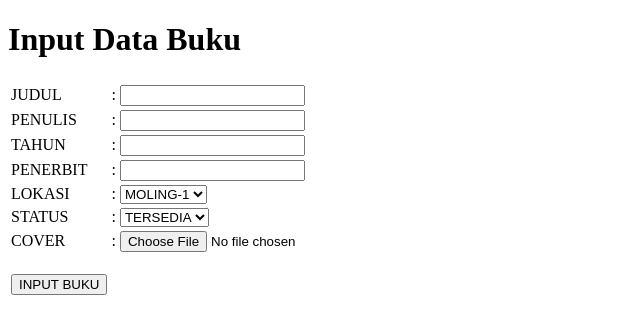
After one commit to pyxsor/sahabat_literasi, a PHP site: page /input.php in a window 1280 px wide. The commit adds this page. Shown: the top 334 px of the page, without its empty margins (0-640 px from the left). Run offline with PHP 8.4, Linux system fonts and the light colour scheme; the visitor is signed in with stand-in values (Sample User, id 1).

Commit message:
input, read & delete data buku

```diff
--- a/function.php
+++ b/function.php
@@ -50,3 +50,86 @@ function registrasi($data)
    echo mysqli_error($conn);
    return mysqli_affected_rows($conn);
 }
+
+function input($data)
+{
+   global $conn;
+   $id = htmlspecialchars($data["id"]);
+   $judul = htmlspecialchars($data["judul"]);
+   $penulis = htmlspecialchars($data["penulis"]);
+   $tahun = htmlspecialchars($data["tahun"]);
+   $penerbit = htmlspecialchars($data["penerbit"]);
+   $lokasi = htmlspecialchars($data["lokasi"]);
+   $status = htmlspecialchars($data["status"]);
+   $cover = upload();
+
+   if (!$cover) {
+      return false;
+   }
+
+   $query = "INSERT INTO buku VALUES ('$id','$judul','$penulis','$tahun','$penerbit','$lokasi','$status','$cover');";
+
+   mysqli_query($conn, $query);
+
+   return mysqli_affected_rows($conn);
+}
+
+function upload()
+{
+   $namaFile = $_FILES['cover']['name'];
+   $ukuranFile = $_FILES['cover']['size'];
+   $error = $_FILES['cover']['error'];
+   $tmpName = $_FILES['cover']['tmp_name'];
+
+   var_dump($_FILES);
+
+   if ($error === 4) {
+      echo
+         "<script>
+			alert('Pilih gambar terlebih dahulu');
+		</script>";
+      return false;
+   }
+
+   $ekstensiGambarValid = ['jpg', 'jpeg', 'png'];
+   $ekstensiGambar = explode('.', $namaFile);
+   $ekstensiGambar = strtolower(end($ekstensiGambar));
+
+   echo $namaFile . $ekstensiGambar;
+   if (!in_array($ekstensiGambar, $ekstensiGambarValid)) {
+      echo
+         "<script>
+			alert('Yang diupload harus gambar');
+		</script>";
+      return false;
+   }
+
+   if ($ukuranFile > 1000000) {
+      echo
+         "<script>
+			alert('File gambar minimal berukuran 1024kb');
+		</script>";
+      return false;
+   }
+
+   $namaFileBaru = $_POST['judul']  . "_" . uniqid() . "." . $ekstensiGambar;
+
+   $path = "images/" . $_POST['judul'];
+   if (file_exists($path)) {
+      move_uploaded_file($tmpName, 'images/' . $_POST['judul'] . "/" . $namaFileBaru);
+   } else {
+      mkdir($path, 0777, true);
+      move_uploaded_file($tmpName, 'images/' . $_POST['judul'] . "/" . $namaFileBaru);
+   }
+
+   return $namaFileBaru;
+}
+
+function delete($id)
+{
+   global $conn;
+   $query = "DELETE FROM buku WHERE id = $id`;";
+   mysqli_query($conn, $query);
+
+   return mysqli_affected_rows($conn);
+}
--- /dev/null
+++ b/input.php
@@ -0,0 +1,121 @@
+<?php
+session_start();
+require_once "function.php";
+
+if (!isset($_SESSION['login'])) {
+   header("Location: login.php");
+   exit;
+}
+
+
+$conn = mysqli_connect("localhost", "root", "", "sahabat_literasi");
+
+//cek apakah tombol submit sudah ditekan ato blm
+if (isset($_POST["submit"])) {
+
+   if (input($_POST) > 0) {
+      echo "
+				<script>
+					alert('data berhasil ditambahkan');
+					document.location.href = 'index.php';
+				</script>
+			";
+   } else {
+      echo "
+				<script>
+					alert('data gagal ditambahkan');
+					document.location.href = 'index.php';
+				</script>
+			";
+   }
+}
+?>
+
+<!DOCTYPE html>
+<html lang="en">
+
+<head>
+   <meta charset="UTF-8">
+   <meta name="viewport" content="width=device-width, initial-scale=1.0">
+   <title>Input Buku</title>
+</head>
+
+<body>
+   <h1>Input Data Buku</h1>
+   <form action="" method="post" enctype="multipart/form-data">
+      <table border=" 0px">
+         <tr>
+            <input type="hidden" name="id">
+         </tr>
+         <tr>
+            <td>
+               <label for="judul">JUDUL </label>
+            <td align="center">:</td>
+            <td><input type="text" name="judul" id="judul" required></td>
+            </td>
+         </tr>
+         <tr>
+            <td>
+               <label>PENULIS </label>
+            <td align="center">:</td>
+            <td><input type="text" name="penulis" required></td>
+            </td>
+         </tr>
+         <tr>
+            <td>
+               <label for="id">TAHUN </label>
+            <td align="center">:</td>
+            <td><input type="text" name="tahun" required></td>
+            </td>
+         </tr>
+         <tr>
+            <td>
+               <label for="id">PENERBIT </label>
+            <td align="center">:</td>
+            <td><input type="text" name="penerbit" required></td>
+            </td>
+         </tr>
+         <tr>
+            <td>
+               <label for="id">LOKASI </label>
+            <td align="center">:</td>
+            <td>
+               <select name="lokasi" id="lokasi">
+                  <option value="moling-1">MOLING-1</option>
+                  <option value="moling-2">MOLING-2</option>
+                  <option value="moling-3">MOLING-3</option>
+                  <option value="moling-4">MOLING-4</option>
+               </select>
+            </td>
+            </td>
+         </tr>
+         <tr>
+            <td>
+               <label for="id">STATUS </label>
+            <td align="center">:</td>
+            <td>
+               <select name="status" id="status">
+                  <option value="tersedia">TERSEDIA</option>
+                  <option value="dipinjam">DIPINJAM</option>
+               </select>
+            </td>
+            </td>
+         </tr>
+         <tr>
+            <td>
+               <label for="id">COVER </label>
+            <td align="center">:</td>
+            <td><input type="file" name="cover" id="cover"></td>
+            </td>
+         </tr>
+         <tr>
+            <td>
+               <br>
+               <button type="submit" name="submit" align="center">INPUT BUKU</button>
+            </td>
+         </tr>
+      </table>
+   </form>
+</body>
+
+</html>
```
Also changed, not shown: dashboard.php (+13 -0 lines), delete.php (added, +19 -0 lines), index.php (+5 -8 lines), login.php (+3 -29 lines), read.php (added, +52 -0 lines), sahabat_literasi.sql (+11 -0 lines), images/Rindu/Rindu_5fe1217bddd64.jpg (added), images/Rindu/Rindu_5fe122ca5952d.jpg (added), update.php (added).
